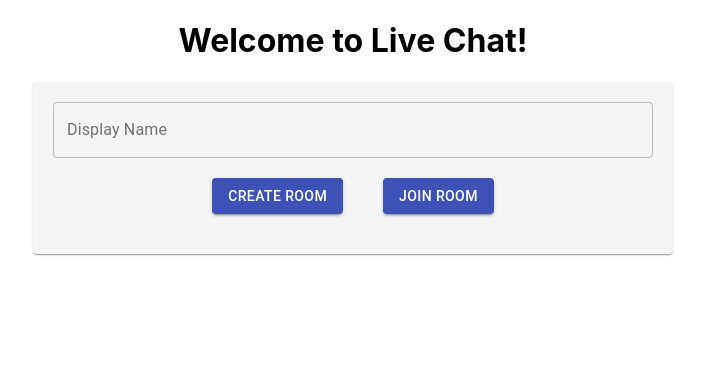
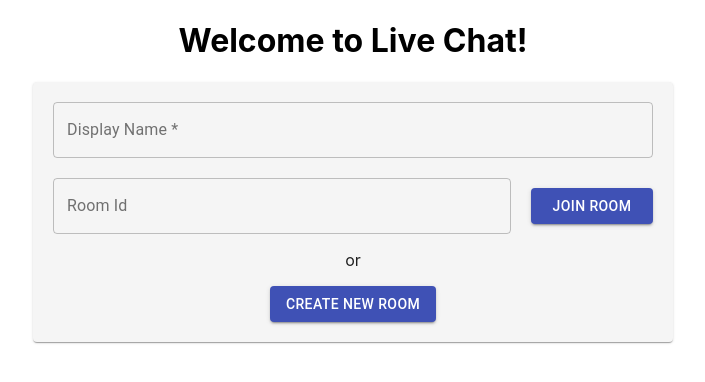
Before and after one commit to josiahroa18/live-chat-app, a React (Create React App) app in the folder client/: page / in a window 1280 px wide. Shown: the top 382 px of the page, without its empty margins (287-992 px from the left). Built offline with nearby package versions, Linux system fonts and the light colour scheme.

Commit message:
Updated styles

```diff
--- a/client/package.json
+++ b/client/package.json
@@ -8,7 +8,8 @@
     "@testing-library/user-event": "^7.2.1",
     "react": "^16.13.1",
     "react-dom": "^16.13.1",
-    "react-scripts": "3.4.3"
+    "react-scripts": "3.4.3",
+    "socket.io-client": "^2.3.0"
   },
   "scripts": {
     "start": "react-scripts start",
--- a/client/src/App.js
+++ b/client/src/App.js
@@ -1,4 +1,4 @@
-import React from 'react';
+import React, { useState } from 'react';
 import { Route, useHistory } from 'react-router-dom';
 import { makeStyles } from '@material-ui/core/styles';
 
@@ -12,19 +12,24 @@ import './App.css';
 const useStyles = makeStyles({
   root: {
     width: '600px',
-    margin: '0 auto',
+    margin: '10px auto',
     padding: '20px',
     backgroundColor: '#f5f5f5'
   },
   inputField: {
     width: '100%'
   },
-  wrapper: {
+  flexWrapper: {
     display: 'flex',
-    justifyContent: 'center'
+    justifyContent: 'center',
+    alignItems: 'center'
   },
-  button: {
-    margin: '20px'
+  spaceWrapper: {
+    marginTop: '20px'
+  },
+  joinButton: {
+    width: '25%',
+    marginLeft: '20px'
   }
 })
 
@@ -32,27 +37,58 @@ function App() {
   const classes = useStyles();
   const history = useHistory();
 
+  const [ displayName, setDisplayName ] = useState('');
+  const [ roomId, setRoomId ] = useState('');
+
+  const handleSubmit = () => {
+    console.log(displayName)
+  }
+
   return (
     <div className="App">
       <Route exact path='/'>
         <div>
           <h1>Welcome to Live Chat!</h1>
           <Card className={classes.root}>
-            <TextField id="outlined-basic" label="Display Name" variant="outlined" className={classes.inputField}/>
-            <div className={classes.wrapper}>
+            <TextField
+              label="Display Name *"
+              variant="outlined"
+              className={classes.inputField}
+              onChange={e => {
+                setDisplayName(e.target.value)
+              }}
+            />
+            <div className={`${classes.flexWrapper} ${classes.spaceWrapper}`}>
+              <TextField
+                label="Room Id"
+                variant="outlined"
+                className={classes.inputField}
+                onChange={e => {
+                  setRoomId(e.target.value)
+                }}
+              />
               <Button
                   variant="contained"
                   color='primary'
-                  className={classes.button}
-                  onClick={() => {
-                    history.push(`/messenger?displayName=USER&roomId=myRoom`)
+                  className={classes.joinButton}
+                  onClick={async () => {
+                    await handleSubmit();
+                    history.push(`/messenger?displayName=${displayName}&roomId=${roomId}`)
                   }}
-              >Create Room</Button>
+              >Join Room</Button>
+            </div>
+            <div className={classes.flexWrapper}>
+              <p>or</p>
+            </div>
+            <div className={classes.flexWrapper}>
               <Button
                   variant="contained"
                   color='primary'
-                  className={classes.button}
-              >Join Room</Button>
+                  onClick={async () => {
+                    await handleSubmit();
+                    history.push(`/messenger?displayName=${displayName}&roomId=myRoom`)
+                  }}
+              >Create New Room</Button>
             </div>
           </Card>
         </div>
```
Also changed, not shown: 1 other file (tests, documents, lock files or other folders).
